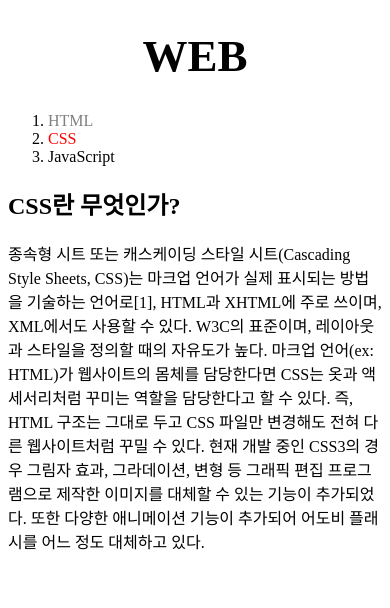
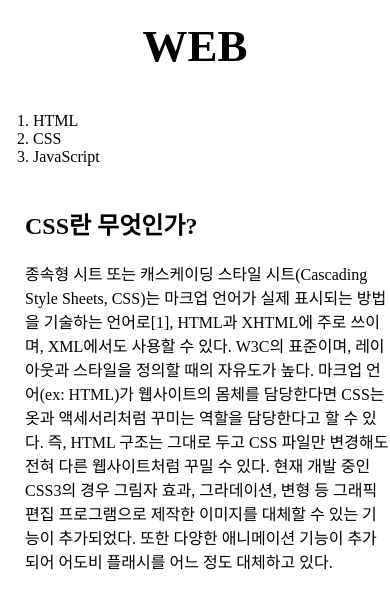
Before and after one commit to cmichael231117/Web1, a plain HTML site: page 2.html in a window 390 px wide. Drawn offline with Linux system fonts and the light colour scheme.

Commit message:
add css file

```diff
--- a/2.html
+++ b/2.html
@@ -3,31 +3,18 @@
     <head>
         <title>WEB1 - CSS</title>
         <meta charset="utf-8">
-        <style>
-            a{
-                color:black;
-                text-decoration: none;
-            }
-            .saw{
-                color:gray;
-            }
-            .active{
-                color:red;
-            }
-            h1{
-                font-size:45px;
-                text-align:center;
-            }
-        </style>
+        <link rel="stylesheet" href="style.css">
     </head>
     <body>
         <h1><a href="index.html">WEB</a></h1>
-
+        <div id="grid">
             <ol>
                 <li><a href="1.html" class="saw">HTML</a></li>
                 <li><a href="2.html" class="saw active">CSS</a></li>
                 <li><a href="3.html">JavaScript</a></li>
             </ol>
+
+            <div id="article">
                 <h2>CSS란 무엇인가?</h2>
                 <p>
                 종속형 시트 또는 캐스케이딩 스타일 시트(Cascading Style Sheets, CSS)는 마크업 언어가 실제 표시되는 방법을 기술하는 언어로[1], HTML과 XHTML에 주로 쓰이며, XML에서도 사용할 수 있다. W3C의 표준이며, 레이아웃과 스타일을 정의할 때의 자유도가 높다.
@@ -36,5 +23,7 @@
 
                 현재 개발 중인 CSS3의 경우 그림자 효과, 그라데이션, 변형 등 그래픽 편집 프로그램으로 제작한 이미지를 대체할 수 있는 기능이 추가되었다. 또한 다양한 애니메이션 기능이 추가되어 어도비 플래시를 어느 정도 대체하고 있다.
                 </p>
+            </div>
+        </div>
     </body>
 </html>
--- /dev/null
+++ b/style.css
@@ -0,0 +1,49 @@
+        body{
+            margin:0;
+        }
+        a{
+            color:black;
+            text-decoration: none;
+        }
+        /*
+        .saw{
+            color:gray;
+        }
+        .active{
+            color:red;
+        }
+        */
+        h1{
+            font-size:45px;
+            text-align:center;
+            border-bottom:1px solid gray;
+            margin:0;
+            padding:20px;
+        }
+        ol{
+            border-right:1px solid gray;
+            width:100px;
+            margin:0;
+            padding:20px;
+        }
+        #grid{
+            display:grid;
+            grid-template-columns: 150px 1fr;
+        }
+        #grid ol{
+            padding-left: 33px;
+        }
+        #grid #article{
+            padding-left:25px;
+        }
+        @media(max-width:800px){
+            #grid{
+                display:block;
+            }
+            ol{
+                border-right: none;
+            }
+            h1{
+                border-bottom: none;
+            }
+        }
```
Also changed, not shown: 1.html (+5 -0 lines), 3.html (+6 -0 lines), box.html (added, +25 -0 lines), grid.html (added, +23 -0 lines), index.html (+7 -7 lines), mediaquery.html (added, +23 -0 lines). Lines whose indentation alone changed are shown as unchanged.
